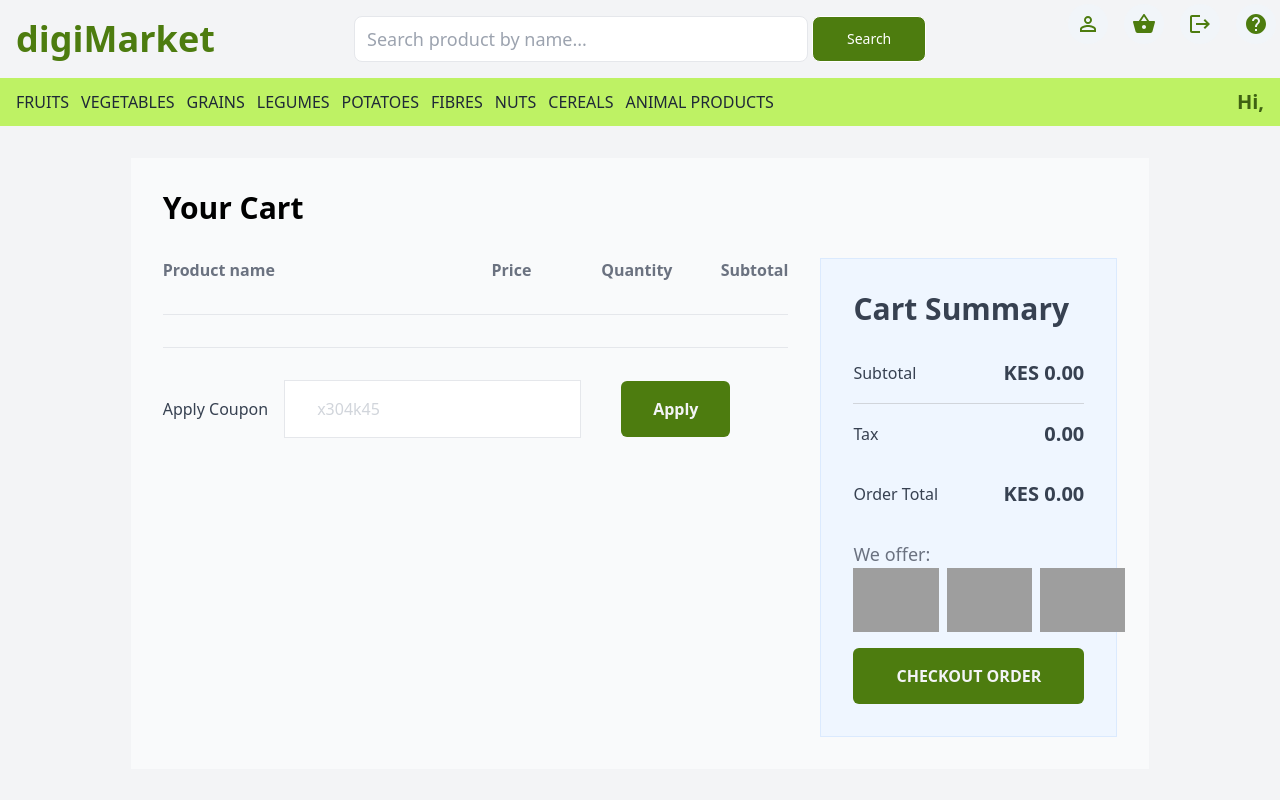
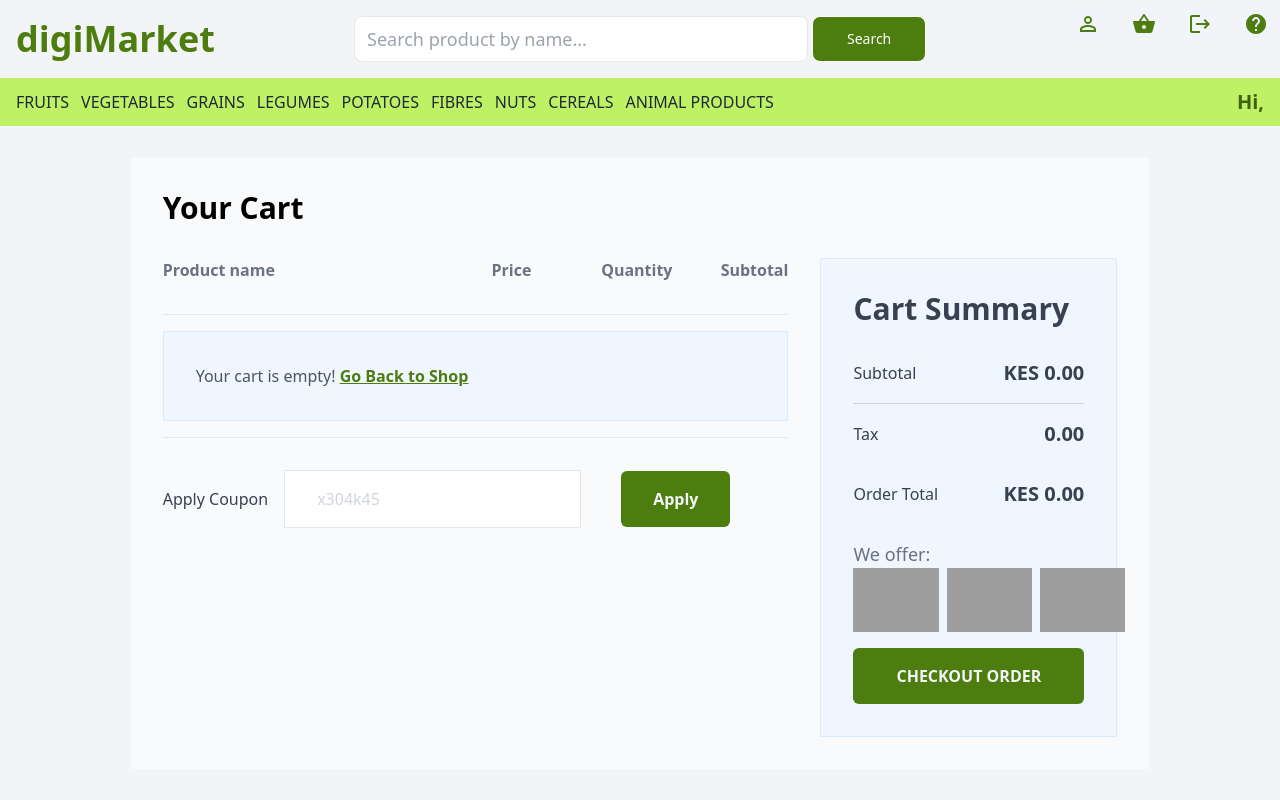
Before and after one commit to kahenyamercy/digiMarket, a React (Create React App) app in the folder client/: page /cart in a window 1280 px wide. Shown: the top 800 px of the page. Built offline with nearby package versions, Linux system fonts and the light colour scheme; grey boxes are pictures that could not be loaded; what react-swipeable-views-utils would draw is missing.

Commit message:
Show cart items count

```diff
--- a/client/src/components/Navbar.jsx
+++ b/client/src/components/Navbar.jsx
@@ -10,6 +10,7 @@ import ListIcon from "@mui/icons-material/List";
 
 const Navbar = () => {
   const dispatch = useDispatch();
+  const {cartItems} = useSelector((state) => state.cart);
   const {userInfo} = useSelector((state) => state.user);
   const handleLogout = () => {
     dispatch(logout());
@@ -38,11 +39,22 @@ const Navbar = () => {
           </button>
         </div>
         <div className='col-span-1 md:col-span-2 flex items-center justify-center md:justify-end gap-2 md:gap-4 absolute top-1 right-1'>
-          <Link to='/profile' className='flex bg-slate-100 p-2 rounded-full text-lime-700 cursor-pointer'>
+          <Link
+            to='/profile'
+            className='flex bg-slate-100 p-2 rounded-full text-lime-700 cursor-pointer'
+          >
             <PersonOutlineIcon />
           </Link>
-          <Link to='/cart' className='flex bg-slate-100 p-2 rounded-full text-lime-700 cursor-pointer'>
+          <Link
+            to='/cart'
+            className='flex bg-slate-100 p-2 rounded-full text-lime-700 cursor-pointer relative'
+          >
             <ShoppingBasketIcon />
+            {cartItems?.length > 0 && (
+              <span className='w-4 h-4 bg-red-500 rounded-full flex items-center justify-center text-white absolute top-0 right-0'>
+                {cartItems.length}
+              </span>
+            )}
           </Link>
           <div
             className='flex bg-slate-100 p-2 rounded-full text-lime-700 cursor-pointer'
--- a/client/src/components/cart/CartSection.jsx
+++ b/client/src/components/cart/CartSection.jsx
@@ -1,4 +1,5 @@
 import React, { useEffect, useState } from "react";
+import { Link } from "react-router-dom";
 import { useDispatch, useSelector } from "react-redux";
 import {
   addToCart,
@@ -12,7 +13,7 @@ import ErrorMessage from "../utilComponents/ErrorMessage";
 const CartSection = () => {
   const dispatch = useDispatch();
   const { cartItems } = useSelector((state) => state.cart);
-  const {loading, error} = useSelector((state) => state.order);
+  const { loading, error } = useSelector((state) => state.order);
 
   const [subTotal, setSubTotal] = useState(0);
 
@@ -34,8 +35,8 @@ const CartSection = () => {
   const handleCreateOrder = () => {
     const orderItems = cartItems.map((item) => {
       return { product_id: item.id, qty: item.quantity, price: item.price };
-    })
-    dispatch(createOrder({amount: subTotal, order_items: orderItems}))
+    });
+    dispatch(createOrder({ amount: subTotal, order_items: orderItems }));
   };
 
   useEffect(() => {
@@ -70,7 +71,20 @@ const CartSection = () => {
               </div>
             </div>
             <div className='py-4 mb-8 border-t border-b border-gray-200'>
-              {cartItems.map((item) => {
+              {cartItems.length === 0 ? (
+                <div className='p-6 border border-blue-100 bg-blue-50 md:p-8'>
+                  <h6 className='text-gray-600'>
+                    Your cart is empty!{" "}
+                    <Link
+                      to='/'
+                      className='text-lime-700 font-semibold underline'
+                    >
+                      Go Back to Shop
+                    </Link>
+                  </h6>
+                </div>
+              ) : (
+                cartItems.map((item) => {
                   const { id, name, image, price, quantity } = item;
                   return (
                     <div
@@ -154,7 +168,8 @@ const CartSection = () => {
                       </div>
                     </div>
                   );
-              })}
+                })
+              )}
             </div>
             <div className='flex flex-wrap items-center gap-4'>
               <span className='text-gray-700'>Apply Coupon</span>
```
Lines whose indentation alone changed are shown as unchanged.
